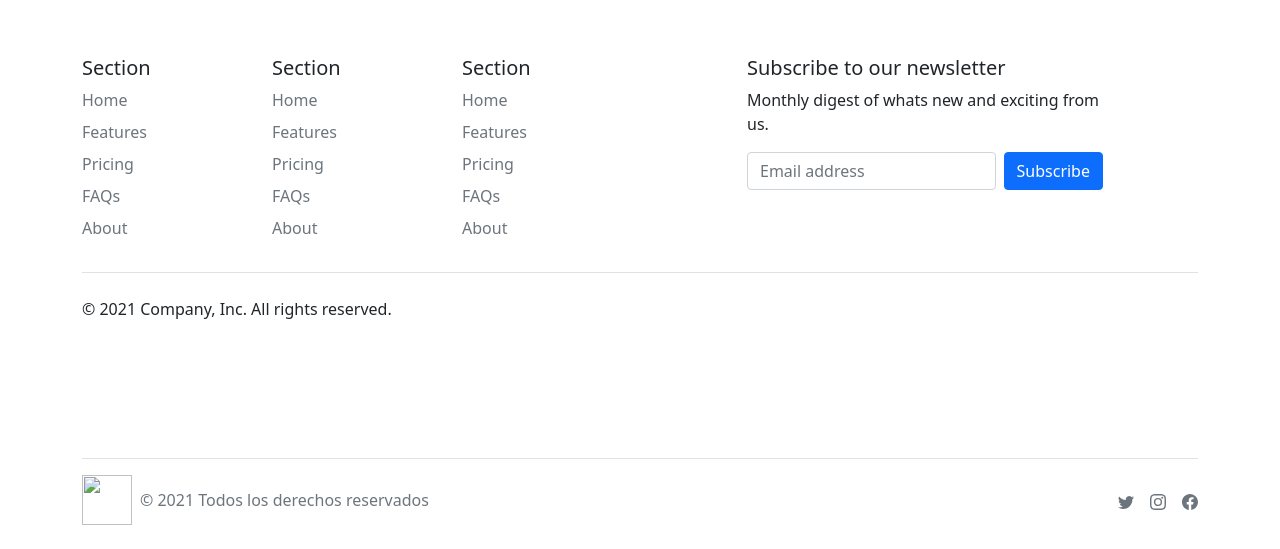
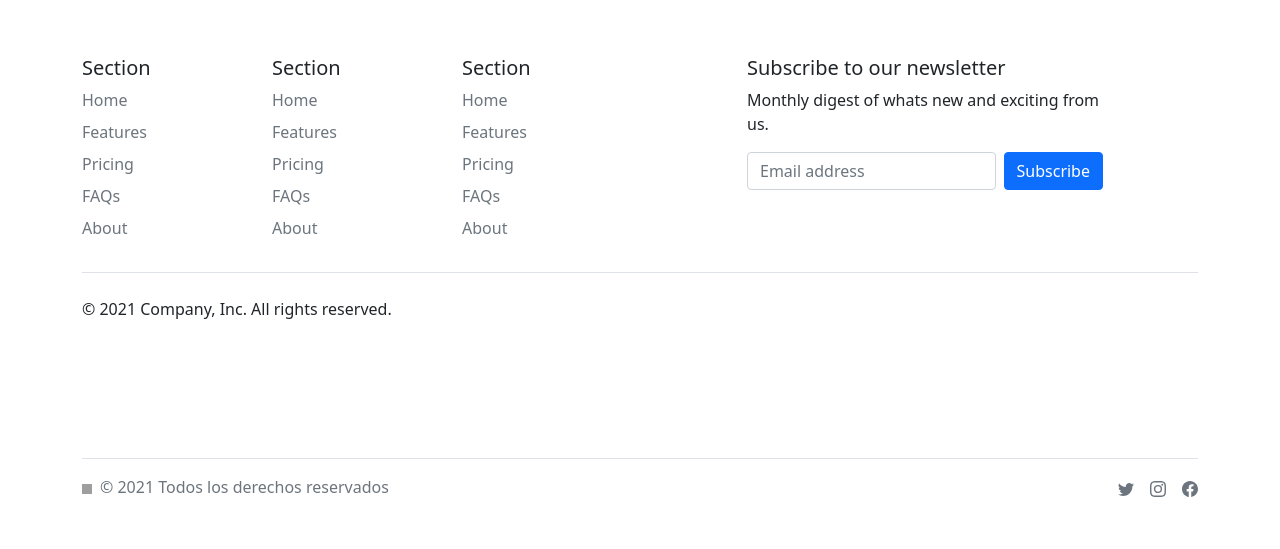
Before and after one commit to JuanSolisCTJ13/proyecto_bootstrap, a plain HTML site: page index.html in a window 1280 px wide. Shown: the part 2760-3309 px from the top of the page. Drawn offline with nearby package versions, Linux system fonts and the light colour scheme; grey boxes are pictures that could not be loaded.

Commit message:
Editar la foto del footer

```diff
--- a/index.html
+++ b/index.html
@@ -550,7 +550,7 @@
   <footer class="d-flex flex-wrap justify-content-between align-items-center py-3 my-4 border-top">
     <div class="col-md-4 d-flex align-items-center">
       <a href="/" class="mb-3 me-2 mb-md-0 text-muted text-decoration-none lh-1">
-        <img src="footer-icon.png" width="50" height="50">
+        <img src="https://picsum.photos/200/300" width="10" height="10">
       </a>
       <span class="text-muted">© 2021 Todos los derechos reservados</span>
     </div>
```
